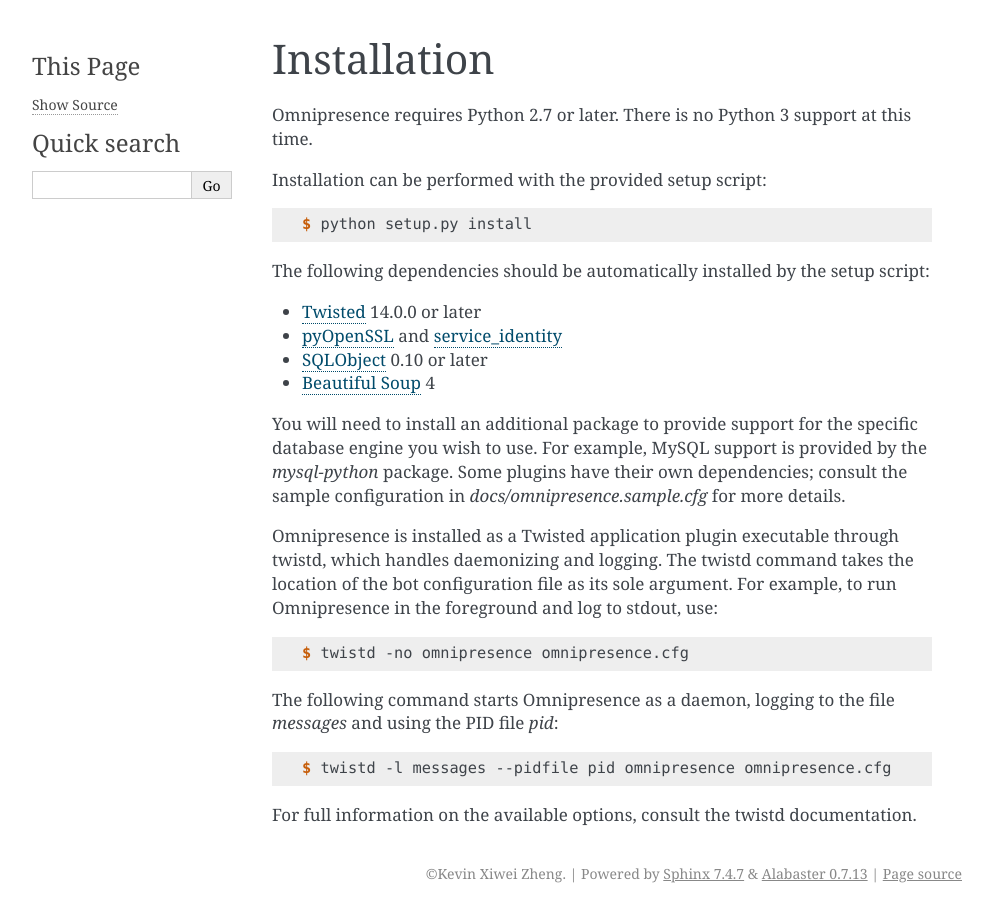
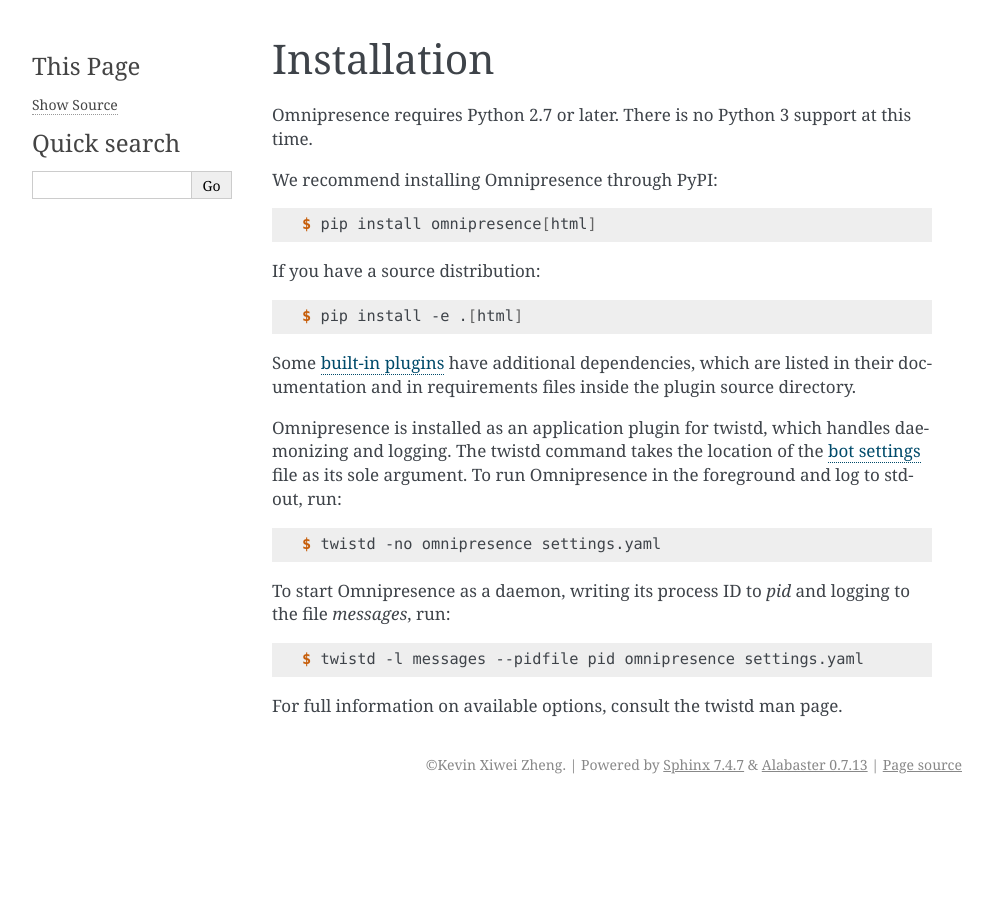
Before and after one commit to kxz/omnipresence, a Sphinx documentation site: the page built from docs/install.rst, in a window 1280 px wide. Shown: the whole page, without its empty margins (148-1141 px from the left). Built offline with Sphinx 7.4.7, drawn with Linux system fonts in a browser that asks for light colours.

Commit message:
Some more documentation updates

```diff
--- a/docs/install.rst
+++ b/docs/install.rst
@@ -6,29 +6,29 @@
 Omnipresence requires Python 2.7 or later.
 There is no Python 3 support at this time.
 
-Installation can be performed with the provided setup script::
+We recommend installing Omnipresence through PyPI::
 
-    $ python setup.py install
+    $ pip install omnipresence[html]
 
-The following dependencies should be automatically installed by the setup script:
+If you have a source distribution::
 
-* `Twisted <http://twistedmatrix.com/>`_ 14.0.0 or later
-* `pyOpenSSL <http://pythonhosted.org/pyOpenSSL/>`_ and `service_identity <https://service-identity.readthedocs.org/>`_
-* `SQLObject <http://sqlobject.org/>`_ 0.10 or later
-* `Beautiful Soup <http://www.crummy.com/software/BeautifulSoup/>`_ 4
+    $ pip install -e .[html]
 
-You will need to install an additional package to provide support for the specific database engine you wish to use.
-For example, MySQL support is provided by the *mysql-python* package.
-Some plugins have their own dependencies; consult the sample configuration in *docs/omnipresence.sample.cfg* for more details.
+Some :doc:`built-in plugins <builtins>` have additional dependencies,
+which are listed in their documentation and in requirements files inside
+the plugin source directory.
 
-Omnipresence is installed as a Twisted application plugin executable through twistd, which handles daemonizing and logging.
-The twistd command takes the location of the bot configuration file as its sole argument.
-For example, to run Omnipresence in the foreground and log to stdout, use::
+Omnipresence is installed as an application plugin for twistd, which
+handles daemonizing and logging.
+The twistd command takes the location of the :doc:`bot settings
+<settings>` file as its sole argument.
+To run Omnipresence in the foreground and log to stdout, run::
 
-  $ twistd -no omnipresence omnipresence.cfg
+    $ twistd -no omnipresence settings.yaml
 
-The following command starts Omnipresence as a daemon, logging to the file *messages* and using the PID file *pid*::
+To start Omnipresence as a daemon, writing its process ID to *pid* and
+logging to the file *messages*, run::
 
-  $ twistd -l messages --pidfile pid omnipresence omnipresence.cfg
+    $ twistd -l messages --pidfile pid omnipresence settings.yaml
 
-For full information on the available options, consult the twistd documentation.
+For full information on available options, consult the twistd man page.
```
Also changed, not shown: docs/index.rst (+10 -6 lines), docs/omnipresence.sample.cfg (deleted, +0 -364 lines).
